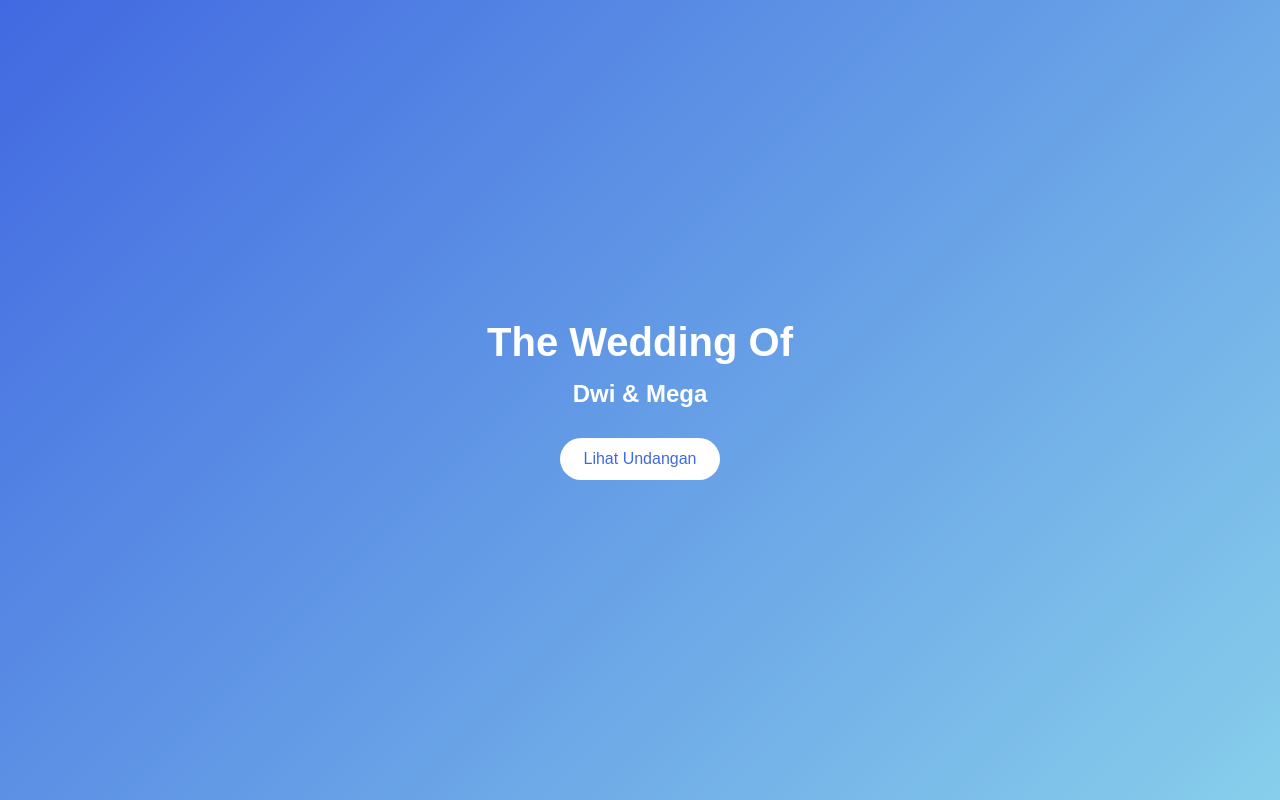
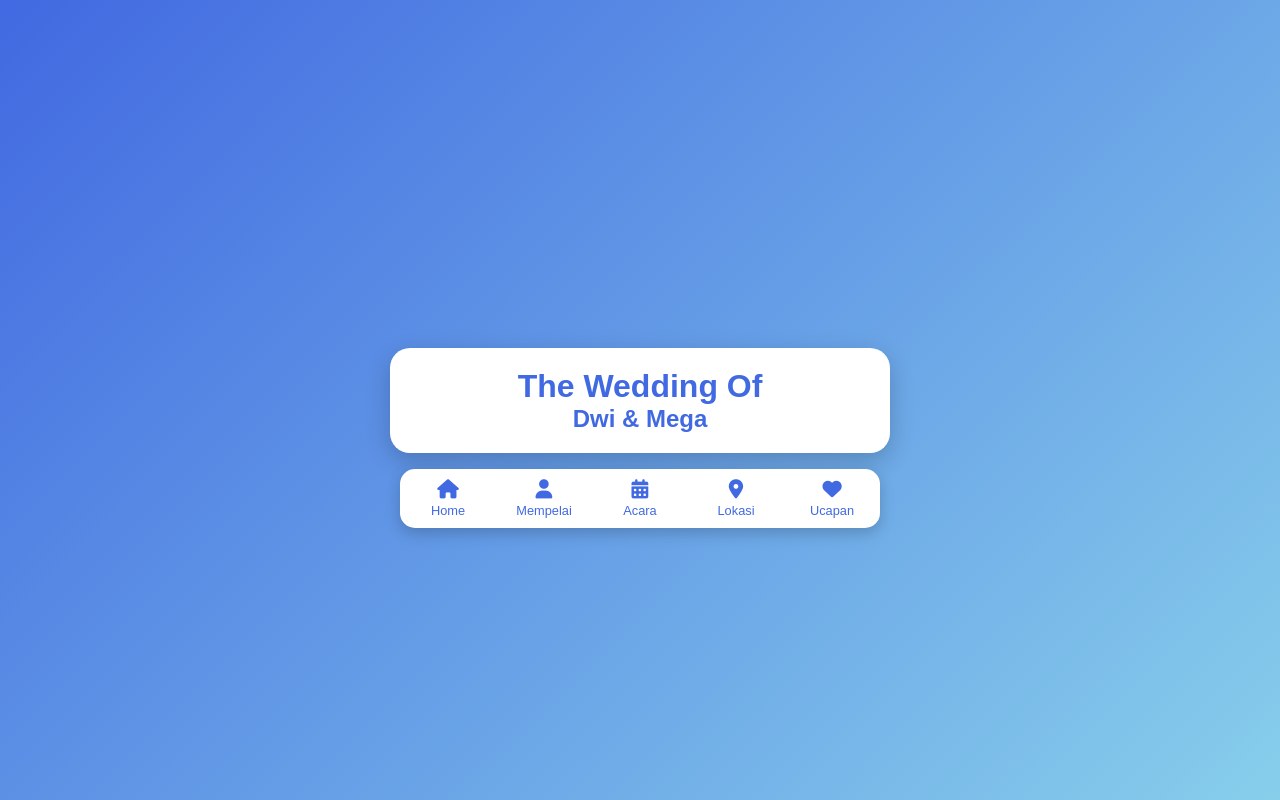
Before and after one commit to adittt334/ditzzy, a plain HTML site: page index.html in a window 1280 px wide. Drawn offline with Linux system fonts and the light colour scheme.

Commit message:
index.html

```diff
--- a/index.html
+++ b/index.html
@@ -3,6 +3,8 @@
 <head>
   <meta charset="UTF-8">
   <title>The Wedding of Dwi & Mega</title>
+  <!-- Font Awesome -->
+  <link rel="stylesheet" href="https://cdnjs.cloudflare.com/ajax/libs/font-awesome/6.4.0/css/all.min.css">
   <style>
     * {
       margin: 0; padding: 0;
@@ -11,115 +13,135 @@
     }
     body {
       background: linear-gradient(135deg, #4169E1, #87CEEB);
-      color: white;
       display: flex;
       justify-content: center;
       align-items: center;
       height: 100vh;
-      overflow: hidden;
     }
-    .container {
+    .card {
+      background: white;
+      color: #2b2c48;
+      border-radius: 20px;
+      box-shadow: 0 8px 25px rgba(0,0,0,0.2);
+      width: 90%;
+      max-width: 500px;
+      padding: 20px;
       text-align: center;
-      max-width: 700px;
-      padding: 20px;
+      position: relative;
     }
-    .slide {
+    .section {
       display: none;
-      animation: fadeIn 1s ease-in-out;
+      animation: fadeIn 0.5s ease-in-out;
     }
-    .slide.active {
+    .section.active {
       display: block;
     }
-    h1 {
-      font-size: 2.5rem;
-      margin-bottom: 15px;
-    }
-    h2 {
-      font-size: 1.5rem;
-      margin: 10px 0;
+    h1, h2 {
+      color: #4169E1;
     }
     p {
-      margin: 5px 0;
+      margin: 8px 0;
       line-height: 1.6;
     }
-    button {
-      margin-top: 20px;
-      padding: 12px 24px;
+    /* bottom bar */
+    .nav-bar {
+      position: absolute;
+      bottom: -75px;
+      left: 50%;
+      transform: translateX(-50%);
+      background: white;
+      border-radius: 15px;
+      box-shadow: 0 5px 15px rgba(0,0,0,0.2);
+      display: flex;
+      justify-content: space-around;
+      width: 100%;
+      max-width: 480px;
+      padding: 10px 0;
+    }
+    .nav-bar button {
       border: none;
-      border-radius: 30px;
-      background: white;
+      background: none;
       color: #4169E1;
-      font-size: 1rem;
+      font-size: 0.8rem;
       cursor: pointer;
       transition: 0.3s;
+      display: flex;
+      flex-direction: column;
+      align-items: center;
+      gap: 4px;
+      flex: 1;
     }
-    button:hover {
-      background: #f1f1f1;
+    .nav-bar button i {
+      font-size: 1.2rem;
+    }
+    .nav-bar button:hover {
+      color: #FF6B6B;
       transform: scale(1.05);
     }
     @keyframes fadeIn {
-      from {opacity: 0; transform: translateY(20px);}
+      from {opacity: 0; transform: translateY(15px);}
       to {opacity: 1; transform: translateY(0);}
     }
   </style>
 </head>
 <body>
-  <div class="container">
-    <!-- Slide 1 -->
-    <div class="slide active">
+  <div class="card">
+    <!-- Home -->
+    <div class="section active" id="home">
       <h1>The Wedding Of</h1>
       <h2>Dwi & Mega</h2>
-      <button onclick="nextSlide()">Lihat Undangan</button>
     </div>
 
-    <!-- Slide 2 -->
-    <div class="slide">
+    <!-- Mempelai -->
+    <div class="section" id="mempelai">
       <h2>Dwi Fitrianto, A.Md</h2>
       <p>Putra ke Dua dari Bapak (Purn) Sutardi & Ibu Sri Naning, S.Pd, M.M</p>
       <h2>&</h2>
       <h2>Mega Puspitasari</h2>
       <p>Putri ke Tiga dari Bapak Didi Umaidi & Ibu Lis Diulaeha</p>
-      <button onclick="nextSlide()">Lanjut</button>
     </div>
 
-    <!-- Slide 3 -->
-    <div class="slide">
+    <!-- Acara -->
+    <div class="section" id="acara">
       <h1>Save the Date</h1>
       <h2>Akad Nikah</h2>
       <p>Pukul : 09.00 WIB</p>
       <h2>Resepsi</h2>
       <p>Pukul : 13.00 WIB - 16.00 WIB</p>
-      <button onclick="nextSlide()">Lanjut</button>
     </div>
 
-    <!-- Slide 4 -->
-    <div class="slide">
+    <!-- Lokasi -->
+    <div class="section" id="lokasi">
       <h2>Tempat</h2>
       <p>RM.TIARA / Jl. Raya Cibarusah Cikarang</p>
       <p>Kp. Warung Bambu Ds. Sindang Mulya</p>
       <p>Kecamatan Cibarusah, Kabupaten Bekasi</p>
       <p>2025</p>
-      <button onclick="nextSlide()">Lanjut</button>
     </div>
 
-    <!-- Slide 5 -->
-    <div class="slide">
+    <!-- Ucapan -->
+    <div class="section" id="ucapan">
       <h1>Terima Kasih</h1>
       <p>Atas doa & kehadiran Bapak/Ibu/Saudara/i</p>
       <p>With Love,</p>
       <h2>Dwi & Mega</h2>
       <p>• Getting Married •</p>
     </div>
+
+    <!-- Bottom Bar -->
+    <div class="nav-bar">
+      <button onclick="showSection('home')"><i class="fa-solid fa-house"></i> Home</button>
+      <button onclick="showSection('mempelai')"><i class="fa-solid fa-user"></i> Mempelai</button>
+      <button onclick="showSection('acara')"><i class="fa-solid fa-calendar-days"></i> Acara</button>
+      <button onclick="showSection('lokasi')"><i class="fa-solid fa-map-marker-alt"></i> Lokasi</button>
+      <button onclick="showSection('ucapan')"><i class="fa-solid fa-heart"></i> Ucapan</button>
+    </div>
   </div>
 
   <script>
-    let currentSlide = 0;
-    const slides = document.querySelectorAll(".slide");
-
-    function nextSlide() {
-      slides[currentSlide].classList.remove("active");
-      currentSlide = (currentSlide + 1) % slides.length;
-      slides[currentSlide].classList.add("active");
+    function showSection(id) {
+      document.querySelectorAll('.section').forEach(sec => sec.classList.remove('active'));
+      document.getElementById(id).classList.add('active');
     }
   </script>
 </body>
```
